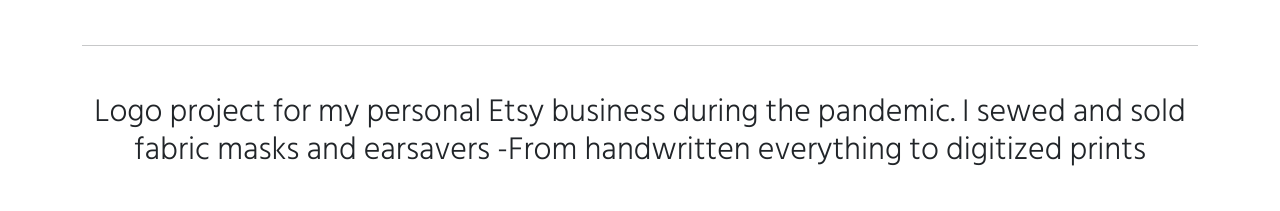
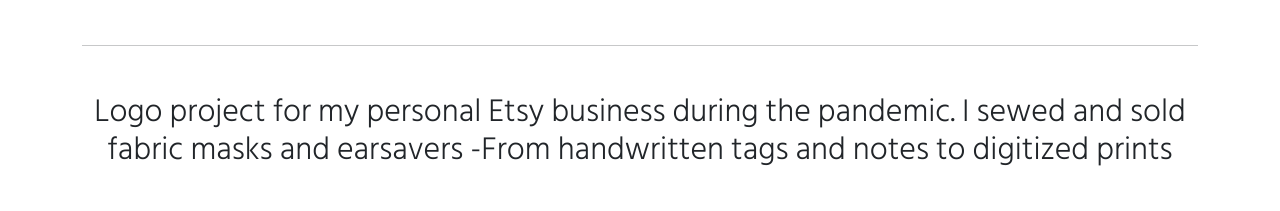
Before and after one commit to nycxcristie/portfolio-project, a plain HTML site: page Projects/graphic-design.html in a window 1280 px wide. Shown: the part 3674-3885 px from the top of the page. Drawn offline with nearby package versions, Linux system fonts and the light colour scheme; a web font is replaced by a local one.

Commit message:
Update graphic-design.html

```diff
--- a/Projects/graphic-design.html
+++ b/Projects/graphic-design.html
@@ -398,7 +398,7 @@
                   alt="Rollin Thai logo on the side and back of truck door"
                 />
                 <br />
-                Logo on the truck's side and back of truck door
+                Logo on the truck
               </div>
             </div>
           </div>
@@ -456,8 +456,8 @@
       <div>
         <h2 id="mumpig">
           Logo project for my personal Etsy business during the pandemic. I
-          sewed and sold fabric masks and earsavers -From handwritten everything
-          to digitized prints
+          sewed and sold fabric masks and earsavers -From handwritten tags and
+          notes to digitized prints
         </h2>
 
         <div class="design-bg mt-3 mb-5">
```
